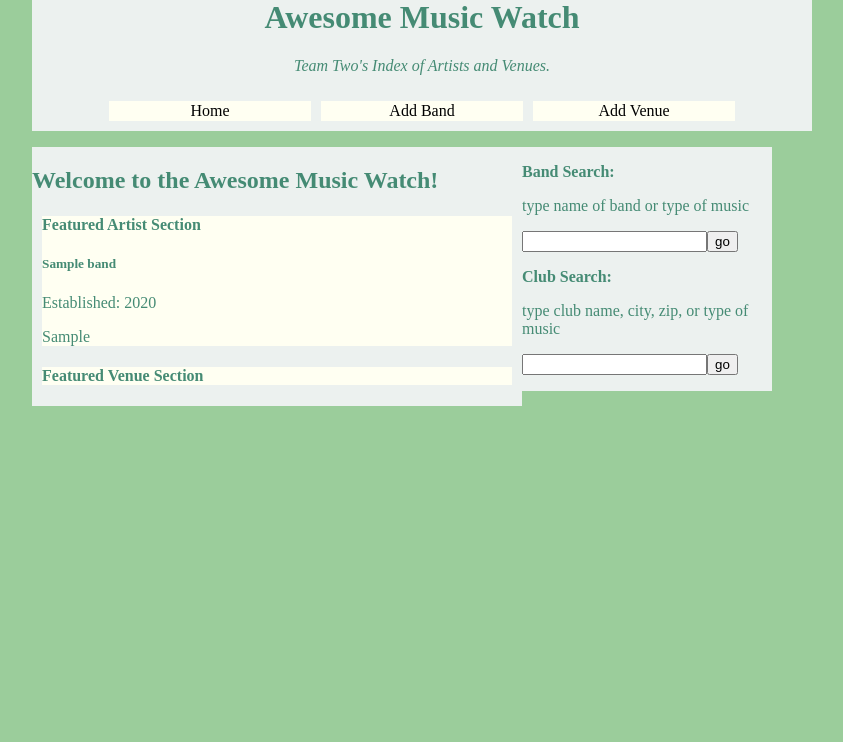
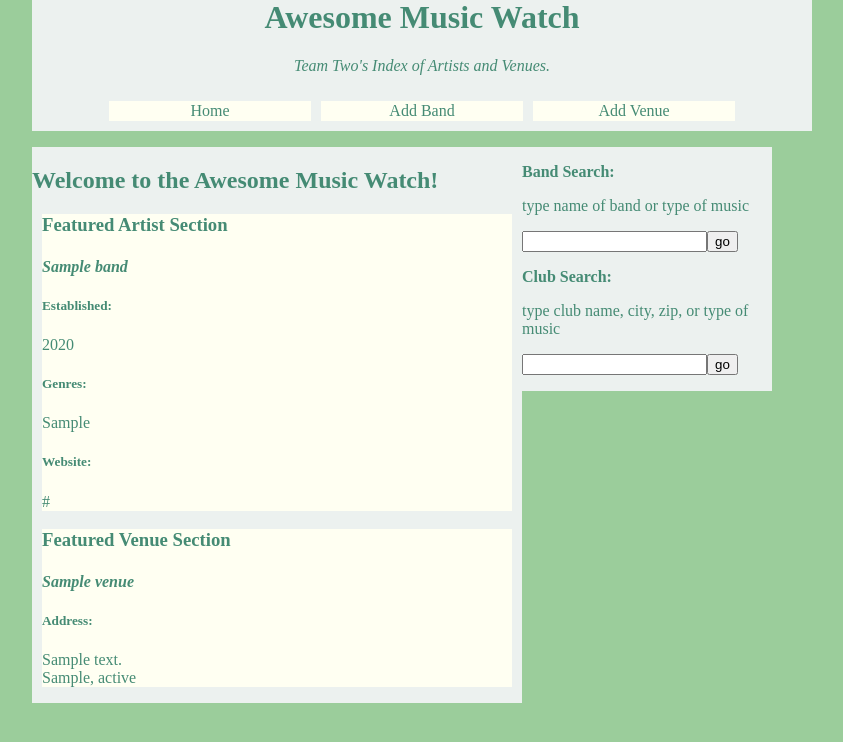
Before and after one commit to bcordova/teamTwo, a PHP site: page /music/ in a window 1280 px wide. Shown: the part 41-783 px from the top of the page, without its empty margins (218-1061 px from the left). Run offline with PHP 8.4, Linux system fonts and the light colour scheme; tables that the repository leaves empty or names only in its code hold one stand-in row (values such as "Sample post").

Commit message:
added featured venue to index.php

```diff
--- a/header.php
+++ b/header.php
@@ -9,15 +9,15 @@
 
 	<table border="0" cellspacing="10" align="center">
 	<tr>
-	<td width="200">Home</td>
+	<!--<td width="200">Home</td>
 	<td width="200">Add Band</td>
-	<td width="200">Add Venue</td>
-	<!-- <td width="200"><?php print( '<a href="http://localhost/music/">Home</a>' ); ?></td>
+	<td width="200">Add Venue</td>-->
+	<td width="200"><?php print( '<a href="http://localhost/music/">Home</a>' ); ?></td>
 
-	//Hyperlinks for header. URLs must be adjusting according to htdocs
+	<!--//Hyperlinks for header. URLs must be adjusting according to htdocs -->
 
 	<td width="200"><?php print( '<a href="http://localhost/music/addband.php">Add Band</a>' ); ?></td>
-	<td width="200"><?php print( '<a href="http://localhost/music/">Add Venue</a>' ); ?></td> -->
+	<td width="200"><?php print( '<a href="http://localhost/music/">Add Venue</a>' ); ?></td>
 	</tr>
 	</table>
 
--- a/index.php
+++ b/index.php
@@ -18,7 +18,7 @@
 	<h2>Welcome to the Awesome Music Watch!</h2>
 
 	<div id = 'artist'>
-		<h4>Featured Artist Section</h4>
+		<h3>Featured Artist Section</h3>
 
 <?php
 	include("db_connect.php");
@@ -31,11 +31,12 @@
 	$bandName = $row['Name'];
 	$bandGenre = $row['Genre'];
 	$estDate = $row['Year_Started'];
+	$website = $row['website'];
 
-	echo "<h5>$bandName</h5>";
-	echo "<p>Established: $estDate</p>";
-	echo "<p>$bandGenre</p>";
-
+	echo "<h4><em>$bandName</em></h4>";
+	echo "<p><h5>Established:</h5> $estDate</p>";
+	echo "<p><h5>Genres:</h5>$bandGenre</p>";
+	echo "<p><h5>Website:</h5><a href=\"$website\">$website</a></p>";
 
 
 	mysqli_close($db);
@@ -45,10 +46,30 @@
 	</div>
 
 	<div id = 'venue'>
-		<h4>Featured Venue Section</h4>
-	</div>
+		<h3>Featured Venue Section</h3>
 
 
+
+<?php
+	include("db_connect.php");
+
+	$query = "SELECT Name, City, State, zip, Address FROM venue ORDER BY RAND() LIMIT 1";
+	$result = mysqli_query($db, $query)
+		or die("Error querying Database");
+
+	$row = mysqli_fetch_array($result);
+	$venueName = $row['Name'];
+	$venueCity = $row['City'];
+	$venueState = $row['State'];
+	$venuezip = $row['zip'];
+	$venueAddress = $row['Address'];
+
+	echo "<h4><em>$venueName</em></h4>";
+	echo "<p><h5>Address:</h5> $venueAddress<br>$venueCity, $venueState</p>";
+
+
+?>
+	</div>
 
 </div>
 
```
